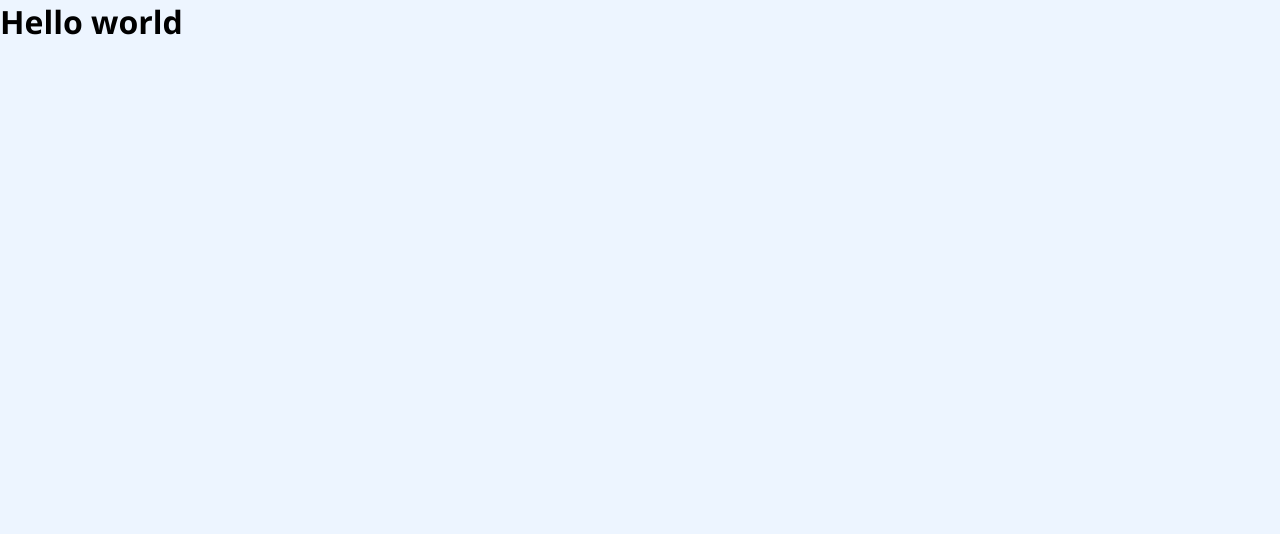
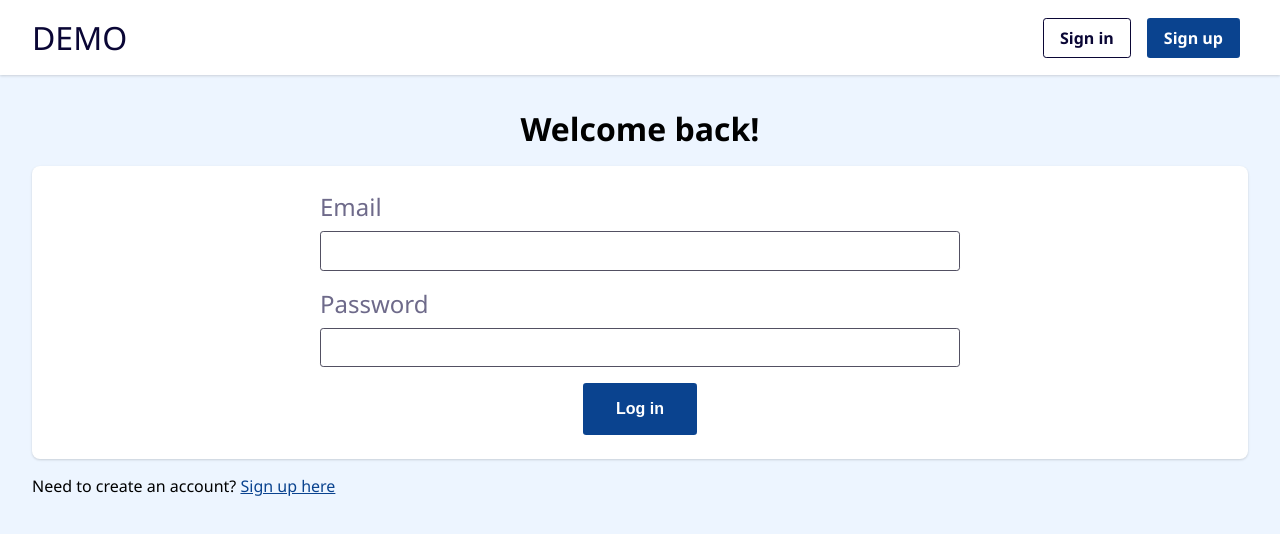
Before and after one commit to amazinglynormal/user-credentials-demo, a JavaScript app in the folder frontend/: page / in a window 1280 px wide. Shown: the top 534 px of the page. Built offline with nearby package versions, Linux system fonts and the light colour scheme.

Commit message:
Add React Router and switch to App

```diff
--- a/frontend/src/App.js
+++ b/frontend/src/App.js
@@ -1,7 +1,24 @@
+import { BrowserRouter as Router, Route, Switch } from "react-router-dom";
+
+import { Navbar } from "./components/Navbar";
+import { Container } from "./components/Container";
+import { SignUp } from "./components/SignUp";
+import { LogIn } from "./components/LogIn";
+
 export const App = () => {
   return (
-    <div>
-      <h1>Hello world</h1>
-    </div>
+    <Router>
+      <Navbar />
+      <Container>
+        <Switch>
+          <Route path="/signup">
+            <SignUp />
+          </Route>
+          <Route exact path={["/", "/login"]}>
+            <LogIn />
+          </Route>
+        </Switch>
+      </Container>
+    </Router>
   );
 };
```
